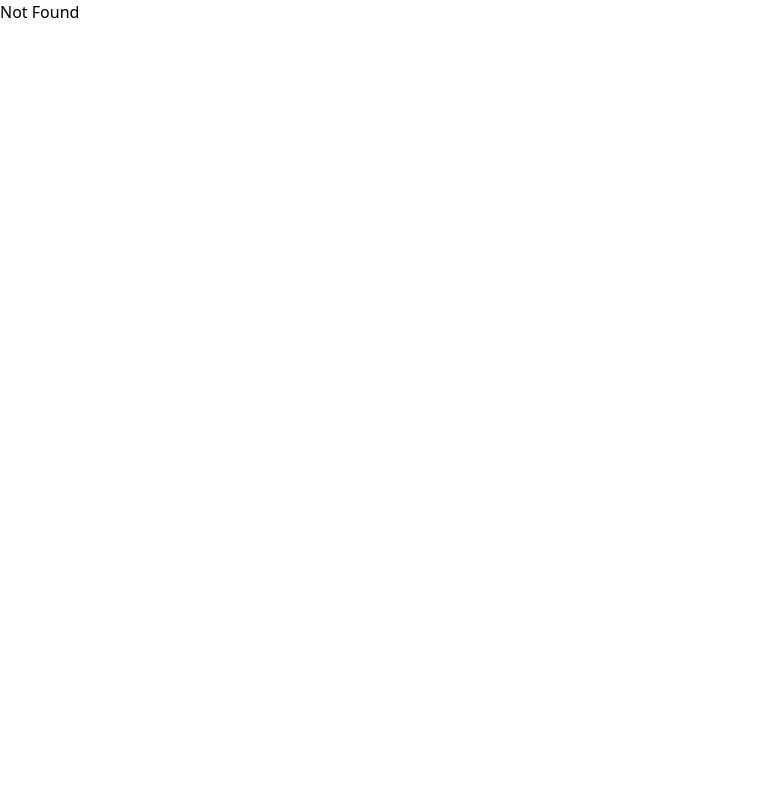
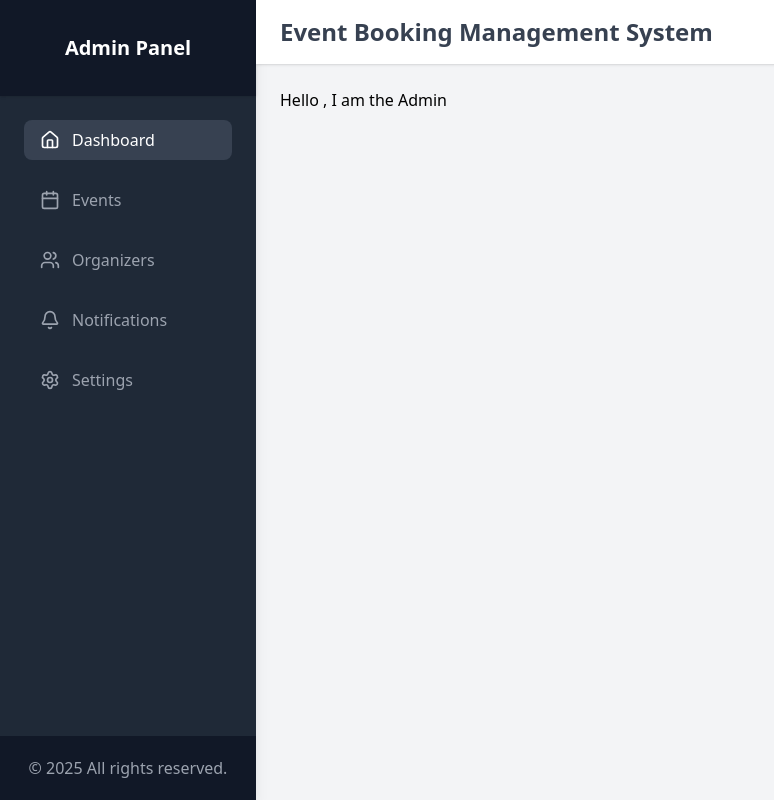
Before and after one commit to LokeshDevCreates/Event_Management_System, a React (Vite) app in the folder frontend/: page /admin-dashboard in a window 1280 px wide. Shown: the whole page, without its empty margins (0-774 px from the left). Built offline with nearby package versions, Linux system fonts and the light colour scheme.

Commit message:
Admin dashboard initialised

```diff
--- a/frontend/package.json
+++ b/frontend/package.json
@@ -12,6 +12,7 @@
   "dependencies": {
     "axios": "^1.9.0",
     "firebase": "^11.8.1",
+    "lucide-react": "^0.513.0",
     "react": "^19.1.0",
     "react-dom": "^19.1.0",
     "react-responsive-carousel": "^3.2.23",
--- a/frontend/src/App.jsx
+++ b/frontend/src/App.jsx
@@ -2,9 +2,15 @@ import { BrowserRouter, Routes, Route } from "react-router-dom";
 import Login from "./pages/Login.jsx";
 import Home from "./pages/Home.jsx";
 import Signup from "./pages/Signup.jsx";
-import VerifyEmail from "./pages/VerifyEmail";
+import VerifyEmail from "./pages/VerifyEmail.jsx";
 import OrganizerDashboard from "./pages/organizer/OrganizerDashboard.jsx";
 import AttendeeDashboard from "./pages/attendee/AttendeeDashboard.jsx";
+import AdminDashboard from "./pages/admin/adminpages/AdminDashboard.jsx";
+import Events from "./pages/admin/adminpages/Events.jsx";
+import Organizers from "./pages/admin/adminpages/Organizers.jsx";
+import Notifications from "./pages/admin/adminpages/Notifications.jsx";
+import Settings from "./pages/admin/adminpages/Settings.jsx";
+import Dashboard from "./pages/admin/adminpages/Dashboard.jsx";
 const App = () => {
   return (
     <BrowserRouter>
@@ -15,14 +21,24 @@ const App = () => {
         <Route path="/signup" element={<Signup />} />
         <Route path="/verify-email" element={<VerifyEmail />} />
 
-
+        {/* Organizer and Attendee Dashboards */}
         <Route path="/organizer-dashboard" element={<OrganizerDashboard />} />
         <Route path="/attendee-dashboard" element={<AttendeeDashboard />} />
-        {/* 404 */}
+
+        {/* Admin Dashboard with Nested Routes */}
+        <Route path="/admin-dashboard" element={<AdminDashboard />}>
+          <Route index element={<><Dashboard /></>} />
+          <Route path="events" element={<Events />} />
+          <Route path="organizers" element={<Organizers />} />
+          <Route path="notifications" element={<Notifications />} />
+          <Route path="settings" element={<Settings />} />
+        </Route>
+
+        {/* 404 Not Found */}
         <Route path="*" element={<h1>Not Found</h1>} />
       </Routes>
     </BrowserRouter>
-  )
-}
+  );
+};
 
-export default App
+export default App;
--- a/frontend/src/pages/Login.jsx
+++ b/frontend/src/pages/Login.jsx
@@ -55,6 +55,8 @@ const Login = () => {
         navigate('/organizer-dashboard');
       } else if (role === 'Attendee') {
         navigate('/attendee-dashboard');
+      } else if (role === 'Admin') {
+        navigate('/admin-dashboard');
       } else {
         toast.error('Unknown role. Please contact support.');
       }
--- /dev/null
+++ b/frontend/src/pages/admin/admincomponents/Sidebar.jsx
@@ -0,0 +1,48 @@
+import { NavLink, useLocation } from 'react-router-dom';
+import { Home, Calendar, Users, Bell, Settings } from 'lucide-react';
+
+const Sidebar = () => {
+  const { pathname } = useLocation();
+
+  const navItems = [
+    { name: 'Dashboard', icon: <Home size={20} />, path: '/admin-dashboard' },
+    { name: 'Events', icon: <Calendar size={20} />, path: '/admin-dashboard/events' },
+    { name: 'Organizers', icon: <Users size={20} />, path: '/admin-dashboard/organizers' },
+    { name: 'Notifications', icon: <Bell size={20} />, path: '/admin-dashboard/notifications' },
+    { name: 'Settings', icon: <Settings size={20} />, path: '/admin-dashboard/settings' },
+  ];
+
+  return (
+    <div className="flex flex-col w-64 h-full bg-gray-800 text-gray-200 shadow-lg">
+      <div className="flex items-center justify-center h-24 bg-gray-900 shadow">
+        <h1 className="text-xl font-bold text-white">Admin Panel</h1>
+      </div>
+      <nav className="flex-grow p-6">
+        <ul>
+          {navItems.map((item) => (
+            <li key={item.name} className="mb-5">
+              <NavLink
+                to={item.path}
+                className={({ isActive }) =>
+                  `flex items-center px-4 py-2 rounded-lg ${
+                    isActive && (item.path === '/admin-dashboard' ? pathname === '/admin-dashboard' : true)
+                      ? 'bg-gray-700 text-white'
+                      : 'text-gray-400 hover:bg-gray-700 hover:text-white'
+                  }`
+                }
+              >
+                <span className="mr-3">{item.icon}</span>
+                <span>{item.name}</span>
+              </NavLink>
+            </li>
+          ))}
+        </ul>
+      </nav>
+      <footer className="flex items-center justify-center h-16 bg-gray-900 text-gray-400">
+        <p>© 2025 All rights reserved.</p>
+      </footer>
+    </div>
+  );
+};
+
+export default Sidebar;
--- /dev/null
+++ b/frontend/src/pages/admin/adminpages/AdminDashboard.jsx
@@ -0,0 +1,25 @@
+import { Outlet } from 'react-router-dom';
+import Sidebar from '../admincomponents/Sidebar';
+
+const AdminDashboard = () => {
+  return (
+    <div className="flex h-screen bg-gray-100">
+      {/* Sidebar */}
+      <Sidebar />
+
+      {/* Main Content */}
+      <div className="flex-1 flex flex-col">
+        <header className="bg-white shadow px-6 py-4">
+          <h1 className="text-2xl font-semibold text-gray-700">Event Booking Management System</h1>
+        </header>
+
+        <main className="flex-1 p-6">
+          {/* Render nested routes */}
+          <Outlet />
+        </main>
+      </div>
+    </div>
+  );
+};
+
+export default AdminDashboard;
--- /dev/null
+++ b/frontend/src/pages/admin/adminpages/Dashboard.jsx
@@ -0,0 +1,8 @@
+
+const Dashboard = () => {
+  return (
+    <div>Hello , I am the Admin</div>
+  )
+}
+
+export default Dashboard
--- /dev/null
+++ b/frontend/src/pages/admin/adminpages/Events.jsx
@@ -0,0 +1,9 @@
+import React from 'react'
+
+const Events = () => {
+  return (
+    <div>Events</div>
+  )
+}
+
+export default Events
--- /dev/null
+++ b/frontend/src/pages/admin/adminpages/Notifications.jsx
@@ -0,0 +1,9 @@
+import React from 'react'
+
+const Notifications = () => {
+  return (
+    <div>Notifications</div>
+  )
+}
+
+export default Notifications
--- /dev/null
+++ b/frontend/src/pages/admin/adminpages/Organizers.jsx
@@ -0,0 +1,9 @@
+import React from 'react'
+
+const Organizers = () => {
+  return (
+    <div>Organizers</div>
+  )
+}
+
+export default Organizers
--- /dev/null
+++ b/frontend/src/pages/admin/adminpages/Settings.jsx
@@ -0,0 +1,9 @@
+import React from 'react'
+
+const Settings = () => {
+  return (
+    <div>Settings</div>
+  )
+}
+
+export default Settings
```
Also changed, not shown: 2 other files (tests, documents, lock files or other folders).
